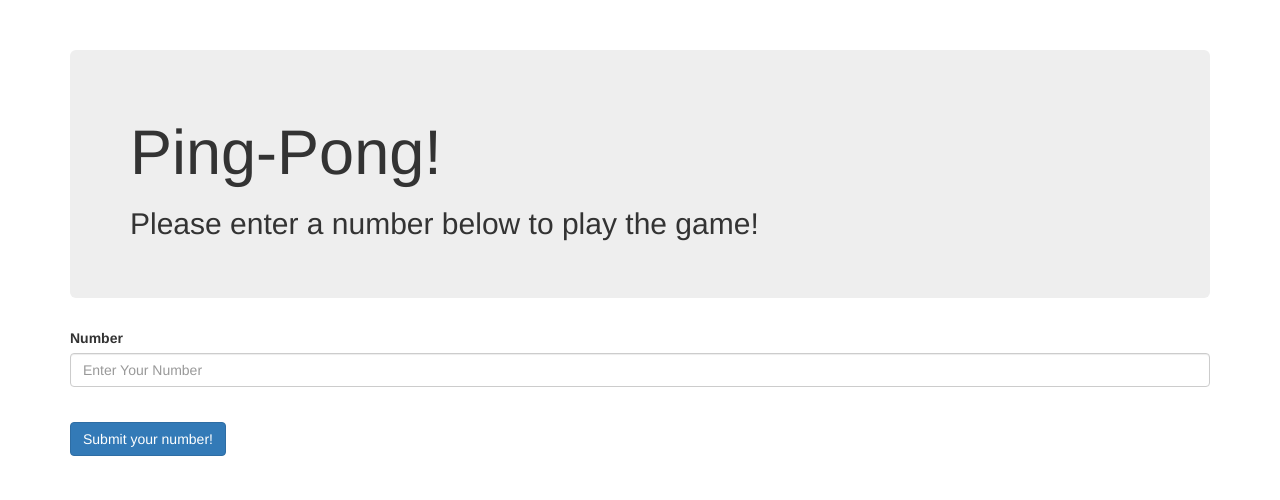
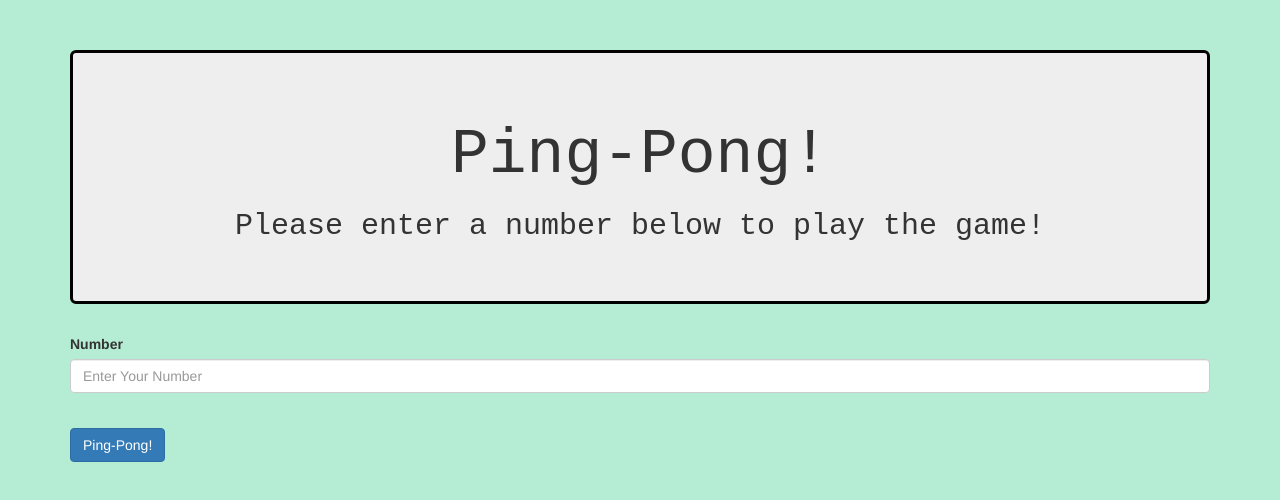
Before and after one commit to cassiemusolf/pingPong, a plain HTML site: page index.html in a window 1280 px wide. Drawn offline with nearby package versions, Linux system fonts and the light colour scheme.

Commit message:
start styling the webpage with css, change the background color, and font style

```diff
--- a/css/styles.css
+++ b/css/styles.css
@@ -1,5 +1,20 @@
 .jumbotron {
   margin-top: 50px;
+  border: black solid;
+}
+
+h1 {
+  text-align: center;
+  font-family: monospace;
+}
+
+h2 {
+  text-align: center;
+  font-family: monospace;
+}
+
+body {
+  background-color: #b4edd4;
 }
 
 button {
@@ -7,7 +22,8 @@ button {
 }
 
 .results {
-  margin-top: 20px;
+  margin-top: 10px;
   white-space: pre;
   font-size: 20px;
+  font-family: monospace;
 }
--- a/index.html
+++ b/index.html
@@ -19,11 +19,11 @@
         <label for="number">Number</label>
         <input type="text" class="form-control" id="number" placeholder="Enter Your Number">
       </div>
-      <button type="submit" class="btn btn-primary">Submit your number!</button>
+      <button type="submit" class="btn btn-primary">Ping-Pong!</button>
     </form>
     <ul class="results">
      <p id = "results"></p>
-     </ul>
+   </ul>
     </div>
     </div>
 
```
